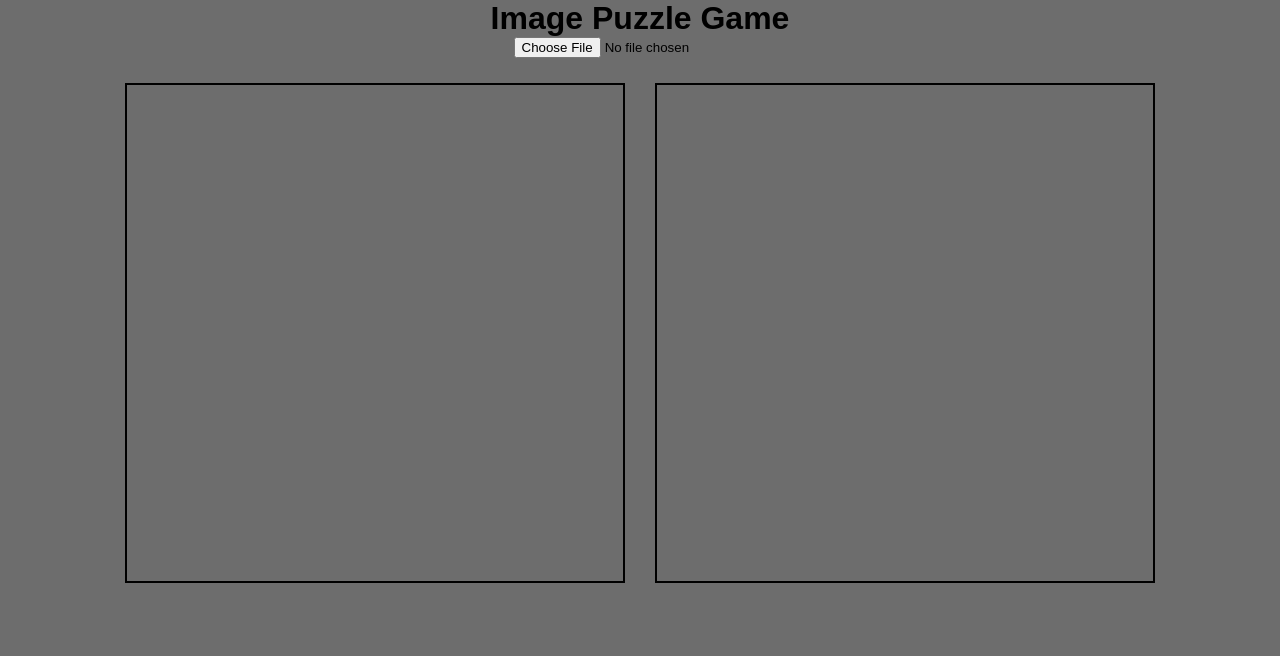
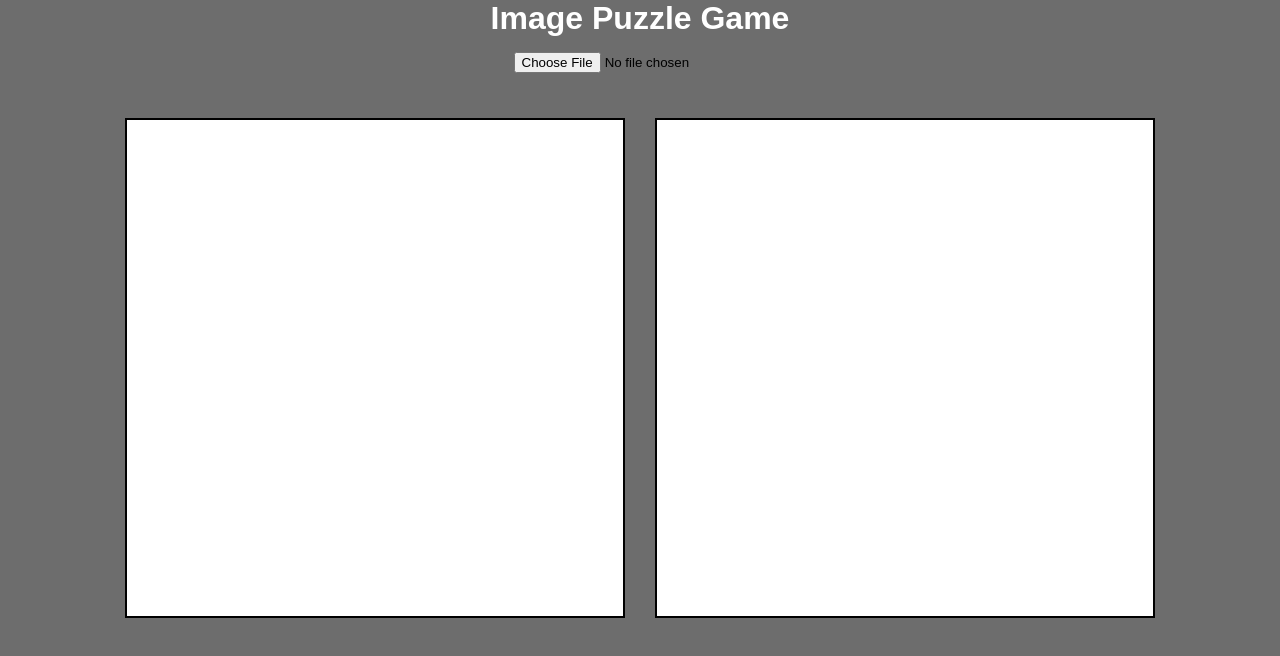
Before and after one commit to Sameerali0/Image-Puzzle-Game, a plain HTML site: page index.html in a window 1280 px wide. Drawn offline with Linux system fonts and the light colour scheme.

Commit message:
add some styling

```diff
--- a/style.css
+++ b/style.css
@@ -16,6 +16,19 @@ body{
     text-align: center;
 }
 
+h1{
+    margin-bottom: 15px;
+    color: white;
+
+}
+
+
+input[type="file"]{
+
+    margin-bottom: 20px;
+    cursor: pointer;
+}
+
 .grids{
     display: flex;
     gap: 30px;
@@ -31,15 +44,18 @@ body{
     grid-template-rows: repeat(4,1fr);
     gap: 0;
     border: 2px solid black;
+    background-color: white;
 
 }
 .piece{
     background-size: 500px 500px;
     border: none;
+    cursor: grab;
 }
 
 .solve-piece{
     border: 0.1px solid black;
+    background-color: white;
 }
 .solve-piece .piece{
     width: 100%;
```
